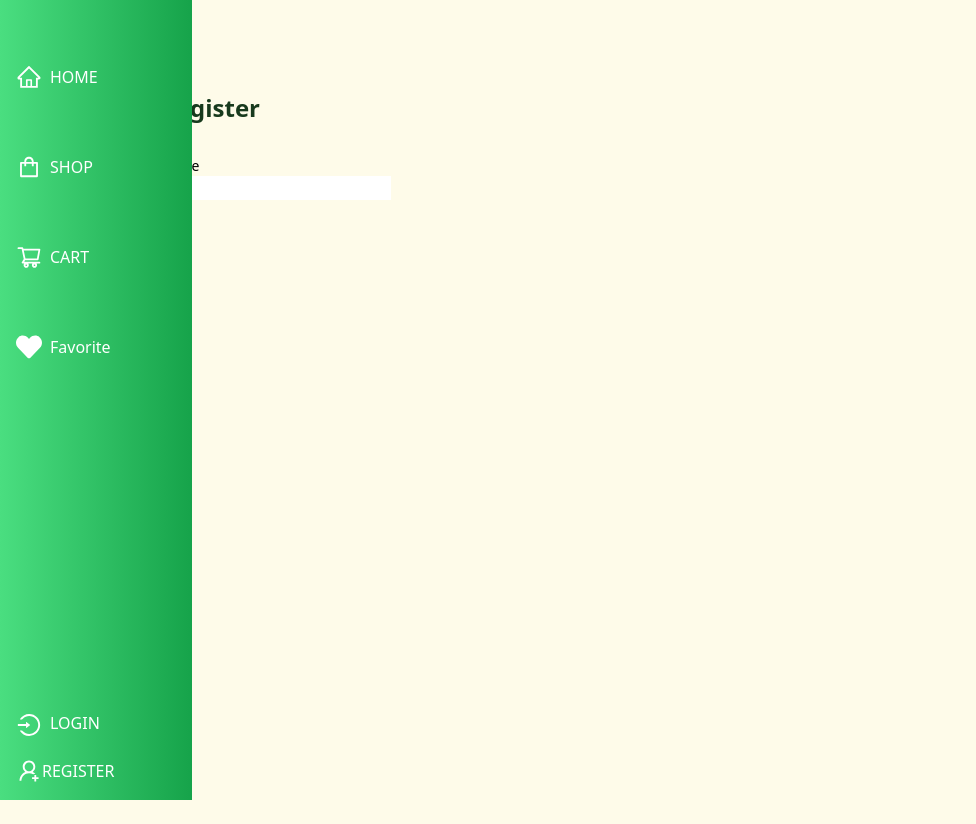
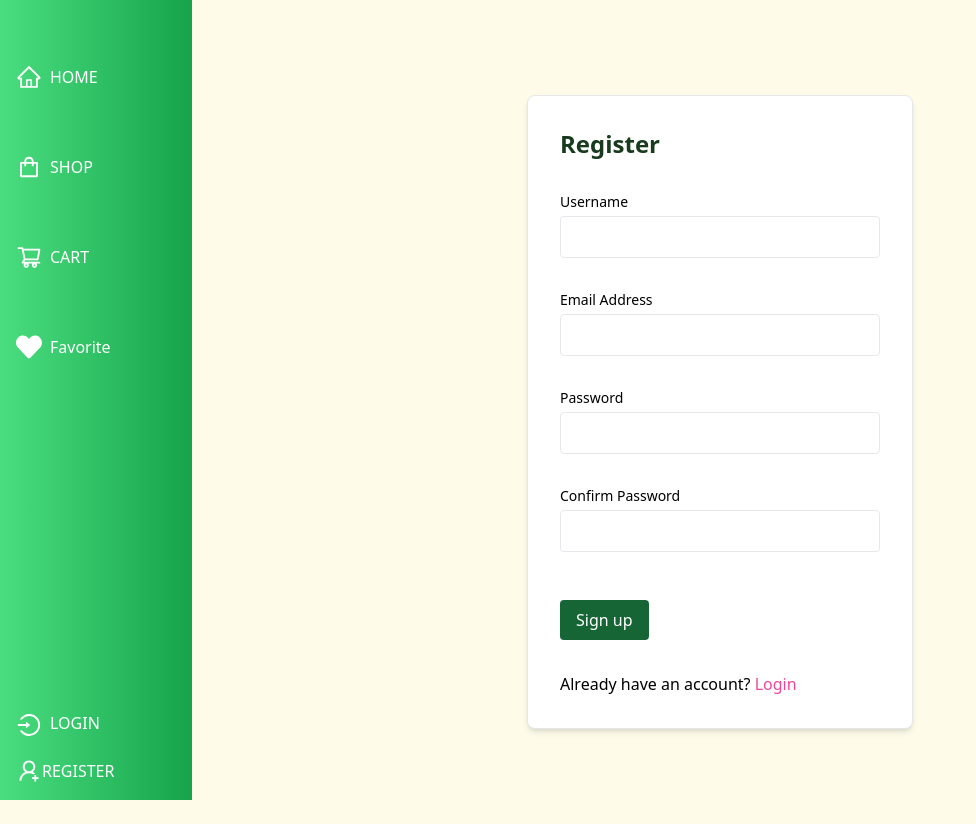
Before and after one commit to NavidDev1/eStore, a React (Vite) app in the folder frontend/: page /register in a window 1280 px wide. Shown: the whole page, without its empty margins (0-976 px from the left). Before the commit the page ends 800 px from the top, so only its background shows below. Built offline with nearby package versions, Linux system fonts and the light colour scheme.

Commit message:
login and register done

```diff
--- a/frontend/src/pages/Auth/Login.jsx
+++ b/frontend/src/pages/Auth/Login.jsx
@@ -35,6 +35,7 @@ const Login = () => {
       const res = await login({ email, password }).unwrap();
       console.log(res);
       dispatch(setCredientials({ ...res })); // Dispatch an action to set user credentials in the Redux store
+      toast.success('Happy Shopping!');
     } catch (error) {
       toast.error(error?.data?.message || error.message); //Display an error toast with a specific message, if available
     }
@@ -42,11 +43,11 @@ const Login = () => {
 
   return (
     <div>
-      <section className='pl-[10rem] flex flex-wrap'>
-        <div className='mr-[4rem] mt-[5rem]'>
-          <h1 className='text-2xl font-semibold mb-4'> Sign In</h1>
+      <section className='pl-[10rem] flex justify-center items-center min-h-screen'>
+        <div className='bg-white p-8 border rounded-lg shadow-md'>
+          <h1 className='text-2xl font-semibold mb-4'>Sign In</h1>
 
-          <form onSubmit={submitHandler} className='container w-[40rem]'>
+          <form onSubmit={submitHandler} className='container w-[20rem]'>
             <div className='my-[2rem]'>
               <label
                 htmlFor='email'
@@ -96,7 +97,7 @@ const Login = () => {
               New Customer = {''}
               <Link
                 to={redirect ? `/register?redirect=${redirect}` : '/register'}
-                className='="text-pink-500 hover:underline'
+                className='text-pink-500 hover:underline'
               >
                 Register
               </Link>
--- a/frontend/src/pages/Auth/Register.jsx
+++ b/frontend/src/pages/Auth/Register.jsx
@@ -11,7 +11,7 @@ const Register = () => {
   const [username, setUsername] = useState('');
   const [password, setPassword] = useState('');
   const [email, setEmail] = useState('');
-  const [confirmPassword, setConfirmPassword] = useState('');
+  const [confirmedPassword, setConfirmedPassword] = useState('');
 
   // Accessing Redux functionalities
   const dispatch = useDispatch();
@@ -36,27 +36,126 @@ const Register = () => {
     }
   }, [navigate, redirect, userInfo]);
 
+  const submitHandler = async (e) => {
+    e.preventDefault();
+
+    // Check if the password and confirmedPassword match
+
+    if (password != confirmedPassword) {
+      toast.error('Password do not match');
+    } else {
+      try {
+        // Attempt to register a new user by calling the register mutation function
+        const res = await register({ username, email, password }).unwrap();
+        // Dispatch an action to set user credentials in the Redux store
+        // and  redirect to the specified path after successful registration
+        dispatch(setCredientials({ ...res }));
+        navigate(redirect);
+        // Display a success toast message
+        toast.success('User signed up successfully ');
+      } catch (error) {
+        console.log(error);
+        toast.error(error.data.message);
+      }
+    }
+  };
+
   return (
-    <section className='pl-[10rem] flex flex-wrap'>
-      <div className='mr-[4rem] mt-[5rem]'>
-        <h1 className='text-2xl font-semibold mb-4'> Register</h1>
+    <section className='pl-[10rem] flex justify-center items-center min-h-screen'>
+      <div className='bg-white p-8 border rounded-lg shadow-md'>
+        <h1 className='text-2xl font-semibold mb-4'>Register</h1>
 
-        <form className='container w-[40rem]'>
+        <form onSubmit={submitHandler} className='container w-[20rem]'>
           <div className='my-[2rem]'>
             <label
-              htmlFor='name'
+              htmlFor='username'
               className='block text-sm font-medium text-black'
             >
-              {' '}
-              Name
+              Username
             </label>
+
             <input
               type='text'
-              id='name'
-              classname='mt-1 p-2 border rounded w-full'
+              id='username'
+              className='mt-1 p-2 border rounded w-full'
+              value={username}
+              onChange={(e) => setUsername(e.target.value)}
             />
           </div>
+
+          <div className='my-[2rem]'>
+            <label
+              htmlFor='email'
+              className='block text-sm font-medium text-black'
+            >
+              Email Address
+            </label>
+
+            <input
+              type='email'
+              id='email'
+              className='mt-1 p-2 border rounded w-full'
+              value={email}
+              onChange={(e) => setEmail(e.target.value)}
+            />
+          </div>
+
+          <div className='my-[2rem]'>
+            <label
+              htmlFor='password'
+              className='block text-sm font-medium text-black'
+            >
+              Password
+            </label>
+
+            <input
+              type='password'
+              id='password'
+              className='mt-1 p-2 border rounded w-full'
+              value={password}
+              onChange={(e) => setPassword(e.target.value)}
+            />
+          </div>
+
+          <div className='my-[2rem]'>
+            <label
+              htmlFor='confirmedPassword'
+              className='block text-sm font-medium text-black'
+            >
+              Confirm Password
+            </label>
+
+            <input
+              type='password'
+              id='confirmedPassword'
+              className='mt-1 p-2 border rounded w-full'
+              value={confirmedPassword}
+              onChange={(e) => setConfirmedPassword(e.target.value)}
+            />
+          </div>
+
+          <button
+            disabled={isLoading}
+            type='submit'
+            className='bg-green-800 text-white px-4 py-2 rounded cursor-pointer my-[1rem]'
+          >
+            {isLoading ? 'Signing up...' : 'Sign up'}
+          </button>
+
+          {isLoading && <Loader />}
         </form>
+
+        <div className='mt-4'>
+          <p className='text-black'>
+            Already have an account?{' '}
+            <Link
+              to={redirect ? `/login?redirect=${redirect}` : '/login'}
+              className='text-pink-500 hover:underline'
+            >
+              Login
+            </Link>
+          </p>
+        </div>
       </div>
     </section>
   );
```
Also changed, not shown: 1 other file (tests, documents, lock files or other folders).
